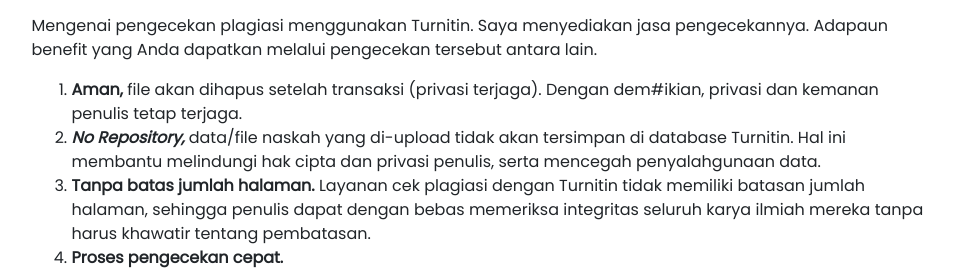
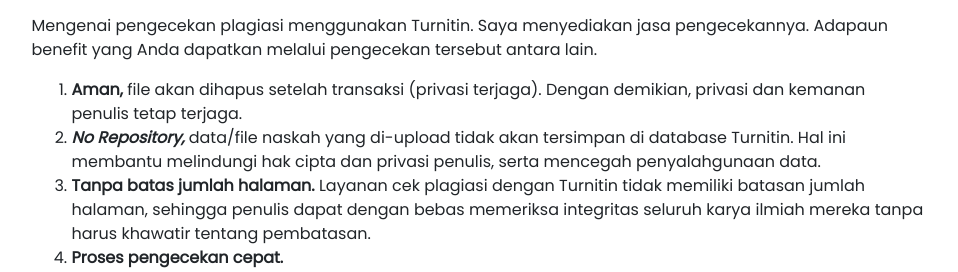
Before and after one commit to ajisetiawan716/ajisetiawan716.github.io, a Jekyll site: the page built from _service/Cek Plagiasi.md, in a window 1280 px wide and 900 px high, scrolled down 1501 px. Shown: the part 182-454 px from the top of the window, without its empty margins (161-1119 px from the left). Built offline with Jekyll 4.4.1, drawn with Linux system fonts in a browser that asks for light colours; nearby versions of some CDN libraries.

Commit message:
Update Cek Plagiasi.md

```diff
--- a/_service/Cek Plagiasi.md
+++ b/_service/Cek Plagiasi.md
@@ -22,7 +22,7 @@ Cek plagiasi dengan menggunakan layanan cek plagiasi seperti ``Turnitin`` merupa
 ![preview](https://www.ajisetiawan.my.id/assets/img/cek-plagiasi.jpg)
 
 Mengenai pengecekan plagiasi menggunakan Turnitin. Saya menyediakan jasa pengecekannya. Adapaun benefit yang Anda dapatkan melalui pengecekan tersebut antara lain.
-1. **Aman,** file akan dihapus setelah transaksi (privasi terjaga). Dengan dem#ikian, privasi dan kemanan penulis tetap terjaga.
+1. **Aman,** file akan dihapus setelah transaksi (privasi terjaga). Dengan demikian, privasi dan kemanan penulis tetap terjaga.
 2. ***No Repository,*** data/file naskah yang di-upload tidak akan tersimpan di database Turnitin. Hal ini membantu melindungi hak cipta dan privasi penulis, serta mencegah penyalahgunaan data.
 3. **Tanpa batas jumlah halaman.** Layanan cek plagiasi dengan Turnitin tidak memiliki batasan jumlah halaman, sehingga penulis dapat dengan bebas memeriksa integritas seluruh karya ilmiah mereka tanpa harus khawatir tentang pembatasan.
 4. **Proses pengecekan cepat.**
```
